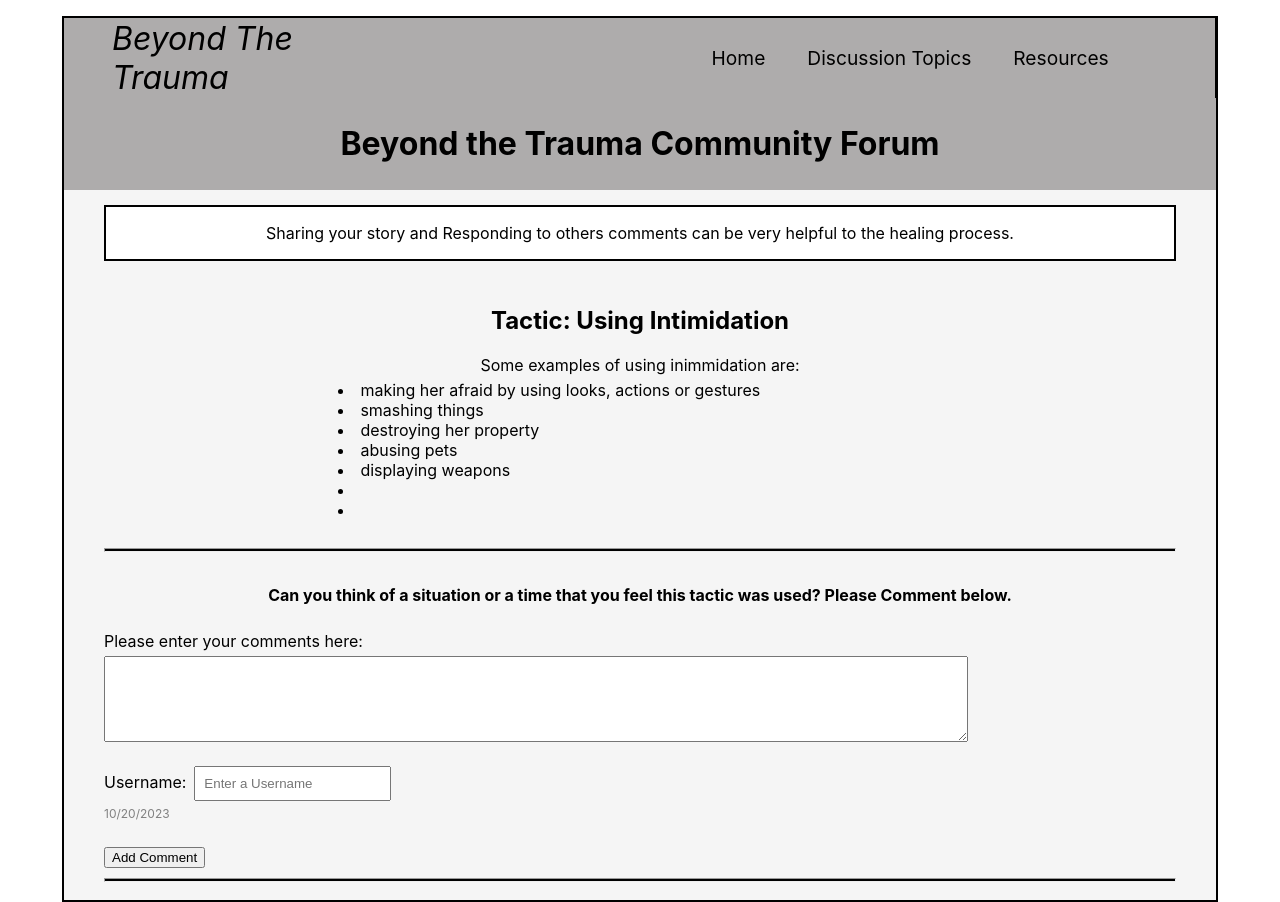
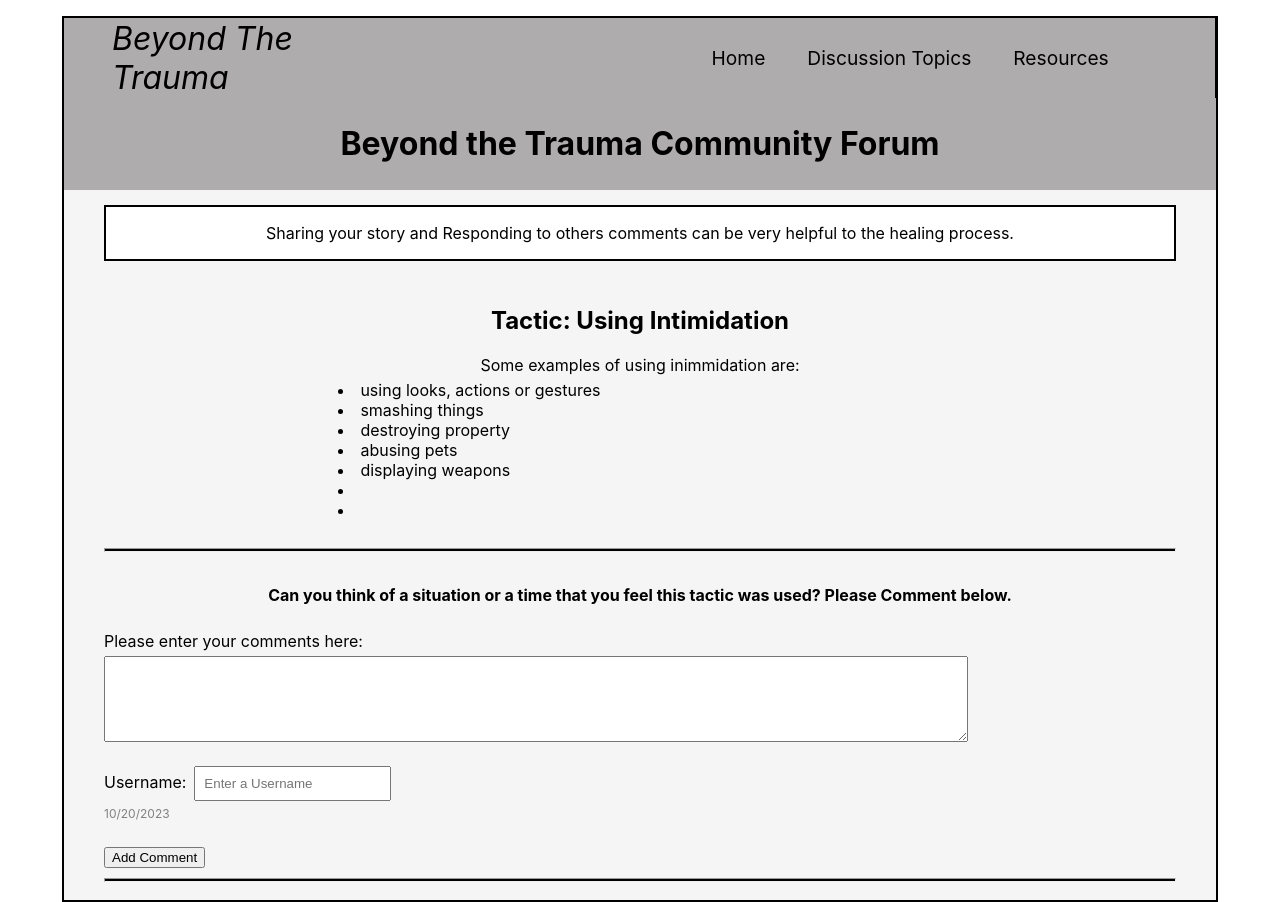
Before and after one commit to jengerred/Beyond-the-Trauma-Community-Forum, a React (Create React App) app: page /Tactic2 in a window 1280 px wide. Built offline with nearby package versions, Linux system fonts and the light colour scheme.

Commit message:
Update Tactic2.js
modifying list

```diff
--- a/src/pages/Tactic2.js
+++ b/src/pages/Tactic2.js
@@ -7,10 +7,9 @@ function Tactic2() {
 <ForumData
 title="Using Intimidation"
 text="Some examples of using inimmidation are:"
-list ="making her afraid by using looks,
-actions or gestures"
+list ="using looks, actions or gestures"
 list2="smashing things"
-list3="destroying her property"
+list3="destroying property"
 list4 = " abusing pets"
 list5 = "displaying weapons"
 
```
